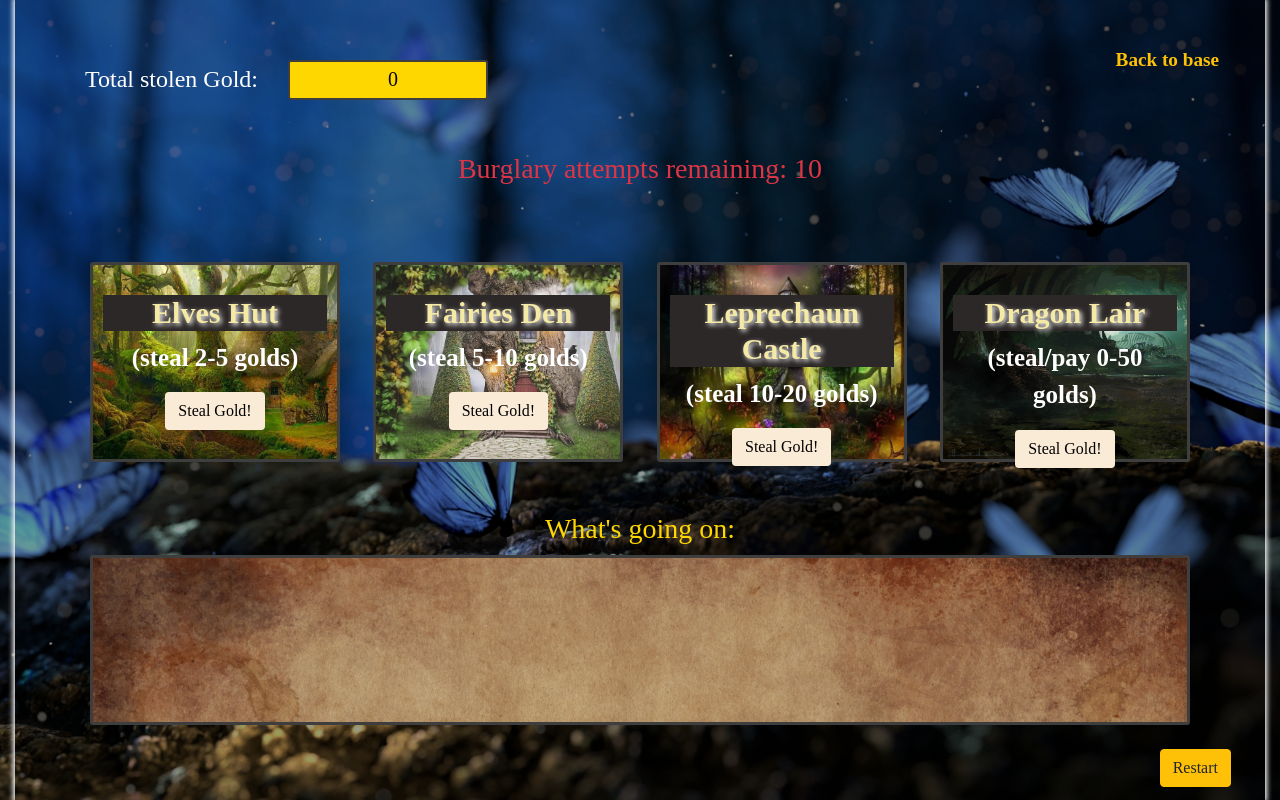
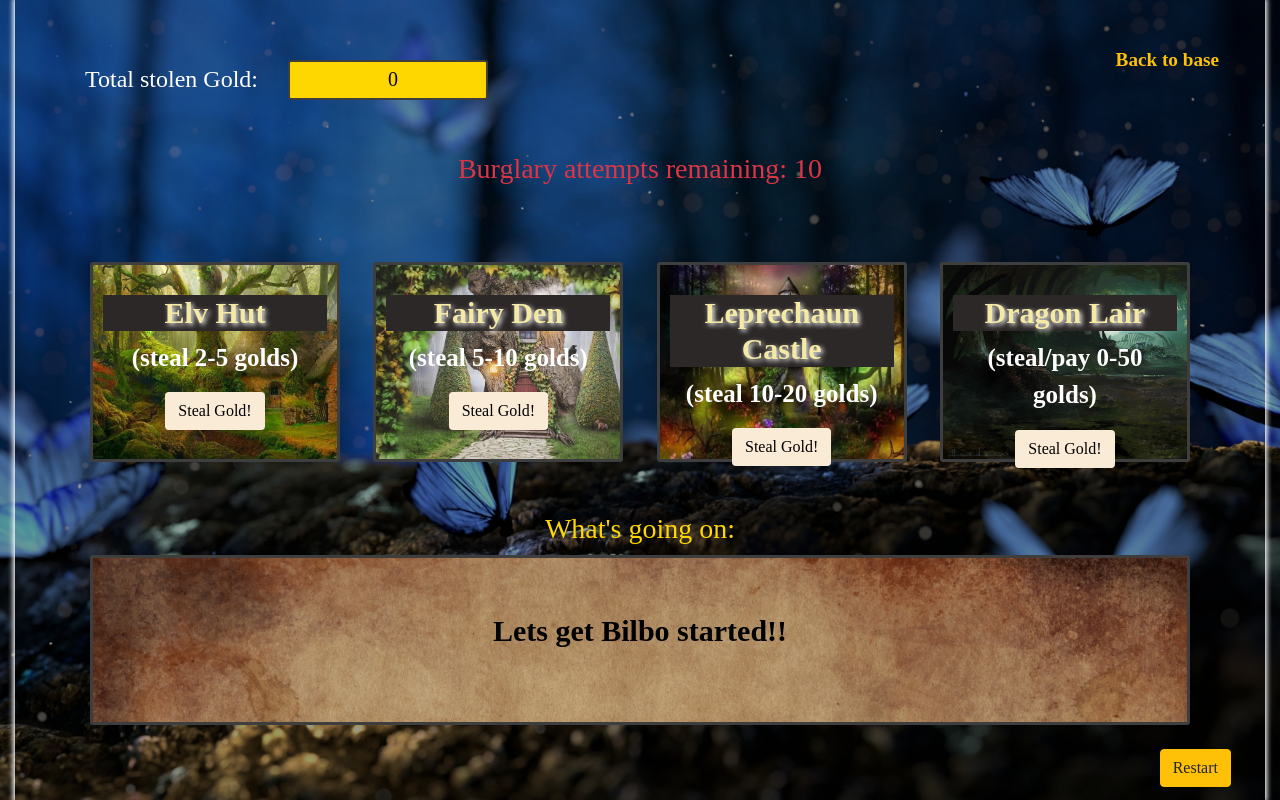
Before and after one commit to aasthaneup/Burgler-sLuck_python_flask_game, a Flask app: page /game in a window 1280 px wide. Run offline with Flask 2, Linux system fonts and the light colour scheme; some libraries are stand-ins or nearby versions; some web fonts are replaced.

Commit message:
game logic added

```diff
--- a/server.py
+++ b/server.py
@@ -1,6 +1,7 @@
-from flask import Flask, render_template, request, redirect, session
+from flask import Flask, render_template, request, redirect, session, Markup
+import random
 app = Flask(__name__)
-# add the app secret key here
+# app secret key here
 
 @app.route('/')
 def index():
@@ -14,6 +15,10 @@ def game():
     # create gold amount in session if its a new game
     if 'totalGold' not in session:
         session ['totalGold'] = 0
+    if 'result' not in session:
+        session['result'] = 'na'
+    if 'comment' not in session:
+        session['comment'] = 'Lets get Bilbo started!!'
     return render_template("board.html", totalGold = session['totalGold'], counter = session['counter'])
 
 @app.route('/result')
@@ -23,11 +28,55 @@ def result():
 @app.route('/steal', methods = ['POST'])
 def steal_gold():
     # process here
-    # decrement/increment counter
+    if request.form['clicked'] == 'elv':
+        stolenGold = random.randint(2,6)
+        print("went into the elv hut and stole this much gold coins")
+        print(stolenGold)
+        session['comment'] = "Bilbo went to the Elv's hut and stole "+str(stolenGold)+" gold coins! 💰💰💰"
+    if request.form['clicked'] == 'fairy':
+        stolenGold = random.randint(5,11)
+        print("went into the fairy den and stole this much gold coins")
+        print(stolenGold)
+        session['comment'] = "Bilbo went to the Fairy's den and stole "+str(stolenGold)+" gold coins! 💰💰💰"
+    if request.form['clicked'] == 'leprechaun':
+        stolenGold = random.randint(10,21)
+        print("went into the leprechaun castle and stole this much gold coins:")
+        print(stolenGold)
+        session['comment'] = "Bilbo went to the leprechaun's castle and stole "+str(stolenGold)+" gold coins! 💰💰💰"
+    if request.form['clicked'] == 'dragon':
+        stolenGold = random.randint(-50,51)
+        if stolenGold >=0:
+            print("went into the dragon lair and stole this much gold coins:")
+            print(stolenGold)
+            session['comment'] = "Bilbo went to the Dragon's lair and stole "+str(stolenGold)+" gold coins! 💰💰💰"
+        else:
+            print("went into the dragon got caught and had to cough up this much gold coins:")
+            print(stolenGold)
+            session['comment'] = "Bilbo went to the Dragon's lair, got caught and had to cough up "+str(-stolenGold)+" gold coins! 🐲 🐲 🐲"
+    # decrement counter
+    newCounter = int(session['counter']) - 1
+    session['counter'] = newCounter
+    gold = stolenGold + int (session['totalGold'])
+    session['totalGold'] = gold
+    print('Total gold with Bilbo:')
+    print(session['totalGold'])
+    session['comment'] = Markup(session['comment']+'<br>Bilbo now has a total of '+str(session['totalGold'])+' gold pieces')
     # keep playing until either Bilbo steals 200 golds or until its below 10 attempts
-    # return redirect("/game")
     # if 200 golds collected within 10 attempts; result will show success message else show failure message
-    return redirect('/result')
+    if session['counter'] <1:
+        # end game since the 10 attempts are utilized
+        if session['totalGold'] >= 200:
+            session['result'] = 'success'
+        else:
+            session['result'] = 'fail'
+        return redirect("/result")
+    else:
+        if session['totalGold'] >= 200:
+            session['result'] = 'success'
+            return redirect("/result")
+        else:
+            # session['result'] = 'na'
+            return redirect("/game")
 
 @app.route('/reset')
 def reset():
--- a/static/game_style.css
+++ b/static/game_style.css
@@ -121,12 +121,10 @@ html, body{
     margin: auto;
     background-image: url("img/paper.jpg");
     background-size: cover;
-    color: white;
-    padding: 5px 10px;
-    overflow: auto;
-    display: flex;
-    flex-direction: column-reverse;
+    color: black;
+    padding: 50px 10px;
+    text-align: center;
 }
 .activities p{
-    font-size: small;
+    font-size: 30px;
 }
--- a/static/result_style.css
+++ b/static/result_style.css
@@ -14,4 +14,5 @@ html, body{
     background-color: rgba(0,0,0,0.4);
     font-size: larger;
     font-weight: bolder;
+    padding-top: 15%;
 }
--- a/templates/board.html
+++ b/templates/board.html
@@ -25,18 +25,18 @@
             <h3 class="p-5 mt-4 text-danger">Burglary attempts remaining: {{counter}}</h3>
             <div class="places">
                 <div class="place elv">
-                    <h4>Elves Hut</h4>
+                    <h4>Elv Hut</h4>
                     <p>(steal 2-5 golds)</p>
                     <form action = "/steal" method = "POST">
-                            <input type="hidden" name = "clicked" value = "elves">
+                            <input type="hidden" name = "clicked" value = "elv">
                             <button class="butn btn">Steal Gold!</button>
                         </form>
                 </div>
                 <div class="place fair">
-                    <h4>Fairies Den</h4>
+                    <h4>Fairy Den</h4>
                     <p>(steal 5-10 golds)</p>
                     <form action = "/steal" method = "POST">
-                        <input type="hidden" name = "clicked" value = "fairies">
+                        <input type="hidden" name = "clicked" value = "fairy">
                         <button class="butn btn">Steal Gold!</button>
                     </form>
                 </div>
@@ -59,7 +59,9 @@
             </div>
             <h3 class="act_word">What's going on:</h3>
             <div class="activities">
-                <p></p>
+                {% autoescape fasle %}
+                <p>{{session['comment']}}</p>
+                {% endautoescape %}
             </div>
             <a href="/reset" class="btn btn-warning float-right mt-4 mr-1">Restart</a>
         </div>
```
Also changed, not shown: templates/result.html (+8 -1 lines).
